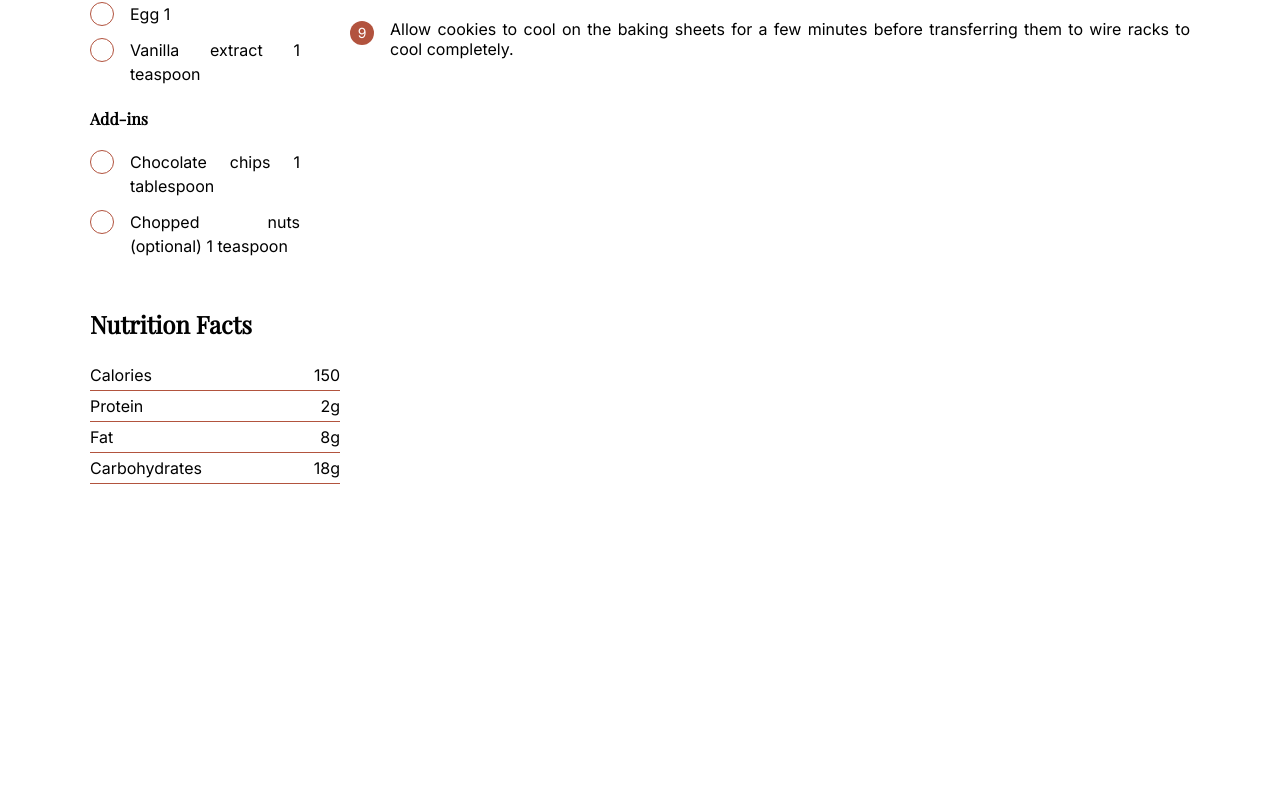
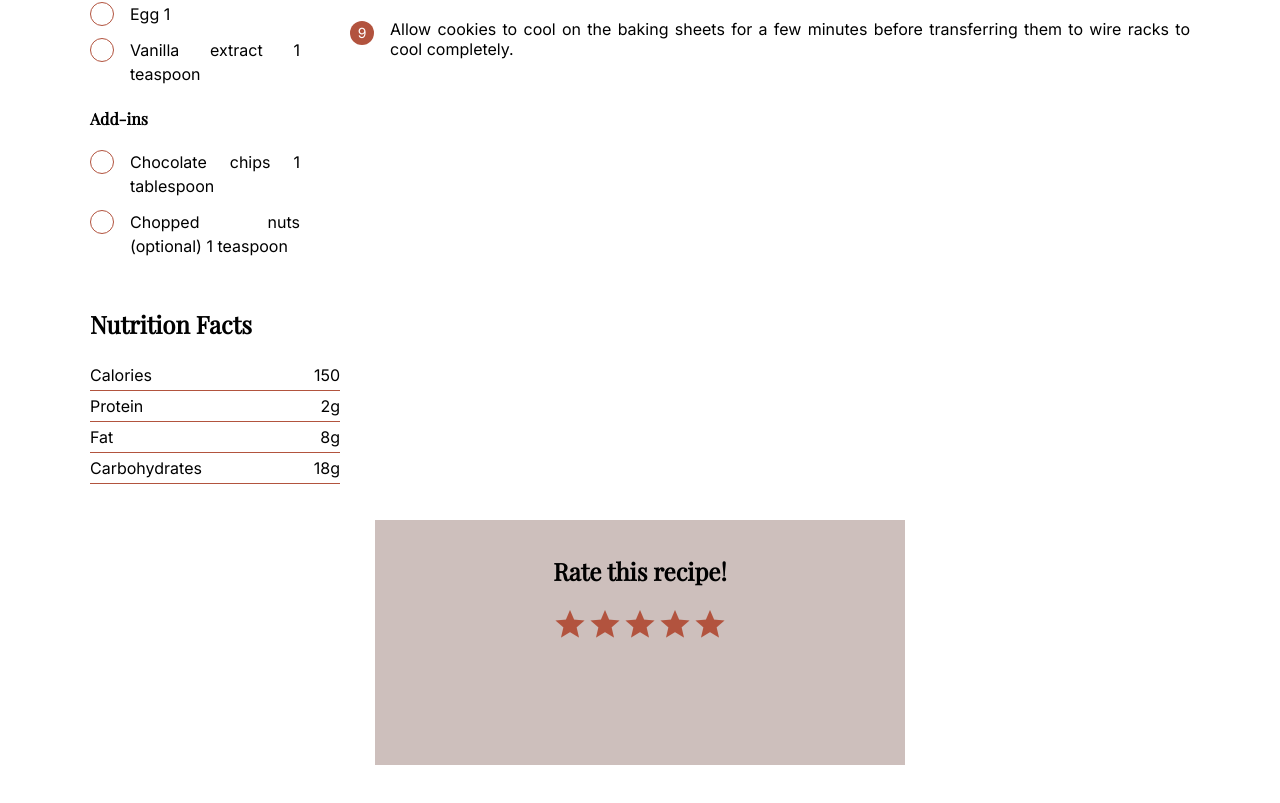
Before and after one commit to lm7777/rrs-client, an Angular app: page /recipe/1 in a window 1280 px wide. Shown: the part 1179-1982 px from the top of the page. Before the commit the page ends 1719 px from the top, so only its background shows below. Built offline with nearby package versions, Linux system fonts and the light colour scheme.

Commit message:
Add rating to recipe details

```diff
--- a/src/app/recipes/components/recipe-details/recipe-details.component.html
+++ b/src/app/recipes/components/recipe-details/recipe-details.component.html
@@ -4,7 +4,7 @@
             <i class="material-icons" (click)="toggleBookmarkRecipe()">{{ isRecipeBookmarked() ? 'bookmark' : 'bookmark_border' }}</i>
             <h1>{{ recipe.name }}</h1>
         </div>
-        <div class="details-rating">
+        <div class="details-rating" (click)="scroll(rating)">
             <rrs-star-rating [rating]="recipe.rating" [reviewCount]="5"/>
         </div>
     </div>
@@ -71,4 +71,8 @@
             </ul>
         </div>
     </div>
+    <div class="rating" #rating>
+        <rrs-star-rating [rating]="5" [reviewCount]="5" [reviewMode]="true"/>
+    </div>
+
 </div>
--- a/src/app/recipes/components/recipe-details/recipe-details.component.scss
+++ b/src/app/recipes/components/recipe-details/recipe-details.component.scss
@@ -184,5 +184,18 @@
         ul {
             list-style: none;
         }
+
+        .rating {
+            background-color: abstracts.$gray;
+            text-align: center;
+            padding: 15px 15px 30px;
+            width: 500px;
+            margin: 20px auto auto;
+            min-height: 200px;
+
+            ::ng-deep i {
+                font-size: 35px;
+            }
+        }
     }
 }
--- a/src/app/recipes/components/recipe-details/recipe-details.component.ts
+++ b/src/app/recipes/components/recipe-details/recipe-details.component.ts
@@ -59,4 +59,8 @@ export class RecipeDetailsComponent implements OnInit, OnDestroy {
     isRecipeBookmarked(): boolean {
         return this.user.favoriteRecipes.includes(this.recipe.id);
     }
+
+    scroll(el: HTMLElement) {
+        el.scrollIntoView({behavior: 'smooth'});
+    }
 }
--- a/src/app/shared/components/star-rating/star-rating.component.html
+++ b/src/app/shared/components/star-rating/star-rating.component.html
@@ -1,18 +1,25 @@
 @if (reviewMode) {
-    <p>Rate this recipe!</p>
+    <h2>Rate this recipe!</h2>
 }
 
 @for (star of stars; track star; let index = $index) {
     <i  #starsList class="material-icons"
-        (click)="countStar(index+1)"
+        (click)="saveRating(index+1)"
         id="{{index}}"
         [ngClass]="{'reviewMode': reviewMode, 'selected': (index < selectedStars && reviewMode)}"
         (mouseover)="addClass(index)"
         (mouseout)="removeClass(index)">{{ star }}</i>
 }
-<p>({{ reviewCount }})</p>
+
+@if (!reviewMode) {
+    <p>({{ reviewCount }})</p>
+}
 
 @if(selectedStars > 0 || hoveredStars > 0) {
     <p>Your rating: {{ selectedStars > 0 ? selectedStars : hoveredStars }}
         {{ (selectedStars > 0 ? (selectedStars === 1 ? 'star' : 'stars') : (hoveredStars === 1 ? 'star' : 'stars')) }}</p>
 }
+
+@if (message) {
+    <p>{{ message }}</p>
+}
--- a/src/app/shared/components/star-rating/star-rating.component.ts
+++ b/src/app/shared/components/star-rating/star-rating.component.ts
@@ -19,6 +19,7 @@ export class StarRatingComponent implements OnInit {
     stars: string[] = [];
     selectedStars: number = 0;
     hoveredStars: number = 0;
+    message: string = '';
 
     ngOnInit(): void {
         const maxStarNumber: number = 5;
@@ -32,9 +33,15 @@ export class StarRatingComponent implements OnInit {
             .concat(Array(emptyStars).fill('star_border'));
     }
 
-    countStar(star: number) {
+    saveRating(star: number) {
         if (this.reviewMode) {
             this.selectedStars = star;
+
+            this.message = 'Saving your rating...';
+
+            setTimeout(() => {
+                this.message = 'Thanks for rating!';
+            }, 1000);
         }
     }
 
--- a/src/assets/abstracts/_colors.scss
+++ b/src/assets/abstracts/_colors.scss
@@ -2,4 +2,5 @@ $light-salmon: #eed9d5;
 $rusty-brown: #b2533e;
 $black: #000000;
 $white: #ffffff;
-$gold: #ffd700ff
+$gold: #ffd700ff;
+$gray: #8b6b646e;
```
